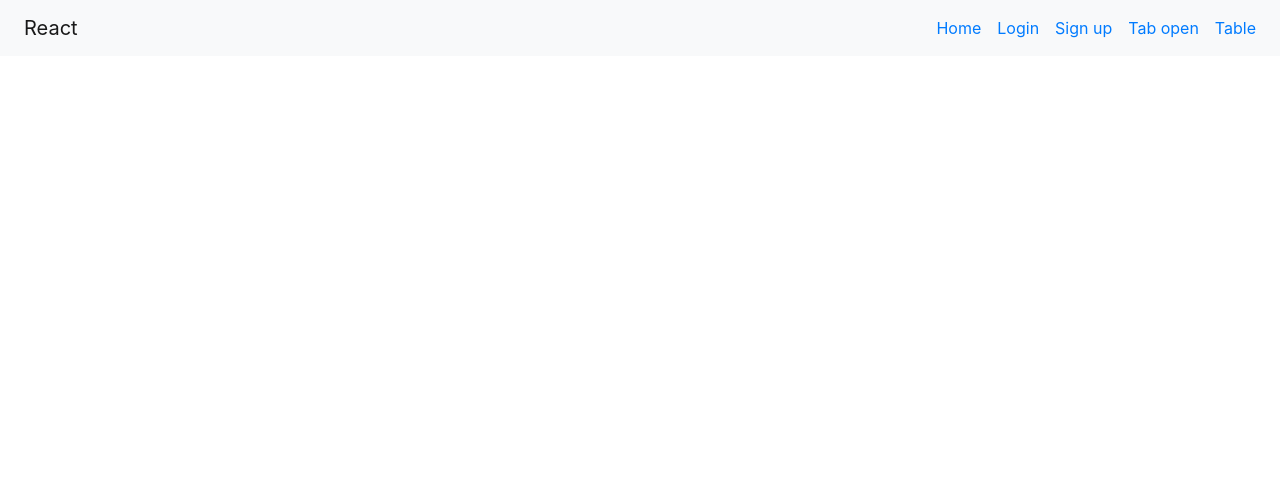
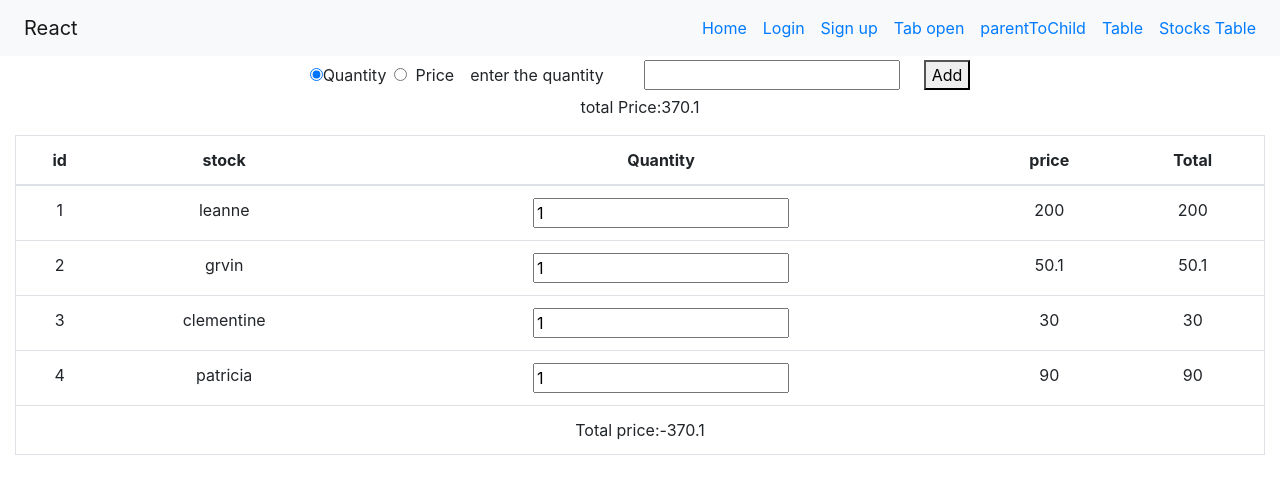
Before and after one commit to pareshprajapati-dolphin/basic-program, a React (Create React App) app: page /stock in a window 1280 px wide. Shown: the top 494 px of the page. Built offline with nearby package versions, Linux system fonts and the light colour scheme.

Commit message:
new program add

```diff
--- a/src/App.js
+++ b/src/App.js
@@ -2,7 +2,7 @@
 import React from "react";
 
 import "./App.css";
-import { BrowserRouter as Router, Switch, Route } from "react-router-dom";
+import { Switch, Route } from "react-router-dom";
 import { connect } from "react-redux";
 
 import Product from "./component/product/product";
@@ -15,6 +15,8 @@ import Logout from "./component/logout";
 import Tab from "./component/new folder/tab";
 import Register from "./component/form/register";
 import TableData from "./component/new folder/tableData";
+import CompA from "./component/parentchild/compA";
+import Stock from "./component/stock table/stock";
 
 function App(props) {
   const { isAuth } = props;
@@ -26,6 +28,8 @@ function App(props) {
       <Route path="/tab" component={Tab} />
       <Route path="/register" component={Register} />
       <Route path="/table" component={TableData} />
+      <Route path="/parentComponent" component={CompA} />
+      <Route path="/stock" component={Stock} />
     </Switch>
   );
 
--- a/src/component/form/register.js
+++ b/src/component/form/register.js
@@ -97,7 +97,7 @@ const Register = () => {
               accept=".png .jpg"
               onChange={handlefile}
             />
-            <img src={file} />
+            <img src={file} alt="upload img" />
           </div>
 
           <button type="submit" className="btn btn-primary">
--- a/src/component/home.js
+++ b/src/component/home.js
@@ -1,11 +1,9 @@
 import React, { useEffect, useState } from "react";
-import HomeComponent from "./home1/homeComponent";
-import ChidComponet from "./home1";
 
 const Home = () => {
   const [timer, setTimer] = useState();
   const [dateTime, setDateTime] = useState();
-  let a = 5;
+  let a = 20;
 
   useEffect(() => {
     let interval = setInterval(() => {
@@ -15,7 +13,7 @@ const Home = () => {
         loadtdate();
         clearInterval(interval);
       }
-    }, 500);
+    }, 1000);
   }, []);
 
   const loadtdate = () => {
--- a/src/component/navbar.js
+++ b/src/component/navbar.js
@@ -1,4 +1,4 @@
-import React, { useEffect } from "react";
+import React from "react";
 import { connect } from "react-redux";
 import { NavLink } from "react-router-dom";
 
@@ -40,6 +40,13 @@ const Navbar = (props) => {
             {!isAuth ? (
               <li>
                 {" "}
+                <NavLink to="/parentComponent"> parentToChild</NavLink>
+              </li>
+            ) : null}
+
+            {!isAuth ? (
+              <li>
+                {" "}
                 <NavLink to="/table"> Table</NavLink>
               </li>
             ) : null}
@@ -59,6 +66,12 @@ const Navbar = (props) => {
               <li>
                 {" "}
                 <NavLink to="/reducer"> Reducer </NavLink>{" "}
+              </li>
+            ) : null}
+            {!isAuth ? (
+              <li>
+                {" "}
+                <NavLink to="/stock"> Stocks Table</NavLink>{" "}
               </li>
             ) : null}
             {isAuth ? (
--- a/src/component/new folder/tableData.js
+++ b/src/component/new folder/tableData.js
@@ -14,9 +14,8 @@ const TableData = () => {
   };
 
   const onSortChange = (key) => {
-    let arrayCopy = "";
-    arrayCopy = users;
-    console.log(arrayCopy);
+    let arrayCopy = [...users];
+    //console.log(arrayCopy);
 
     if (keyValue !== key) {
       arrayCopy.sort((a, b) =>
@@ -52,7 +51,8 @@ const TableData = () => {
               </tr>
             </thead>
             <tbody>
-              {users.map((user, index) => (
+              {users &&
+                users.map((user, index) => (
                   <tr>
                     <th scope="row">{index + 1}</th>
                     <td>{user.firstname}</td>
--- /dev/null
+++ b/src/component/parentchild/compA.js
@@ -0,0 +1,44 @@
+import React, { useState } from "react";
+import CompB from "./compB";
+
+/// passing the data from parent to child and  pass the some result data form child to parent //
+const CompA = () => {
+  const [data, setData] = useState({
+    input1: "",
+    input2: "",
+  });
+
+  const handleChange = (e) => {
+    const { name, value } = e.target;
+    setData({
+      ...data,
+      [name]: value,
+    });
+  };
+
+  const handleCallback = (childdata) => {
+    //console.log("parent function ");
+    console.log(" the addtion of data", childdata);
+  };
+  return (
+    <>
+      <p> this the parent component</p>
+      <input
+        type="number"
+        name="input1"
+        onChange={(e) => handleChange(e)}
+        value={data.input1}
+      />
+      <input
+        type="text"
+        name="input2"
+        onChange={(e) => handleChange(e)}
+        value={data.input2}
+      />
+
+      <CompB inputdata={data} parentcall={handleCallback} />
+    </>
+  );
+};
+
+export default CompA;
--- /dev/null
+++ b/src/component/parentchild/compB.js
@@ -0,0 +1,21 @@
+import React from "react";
+
+/// this the child component ///
+const CompB = ({ inputdata, parentcall }) => {
+  console.log(inputdata);
+
+  const result = parseInt(inputdata.input1) + parseInt(inputdata.input2);
+
+  const handleChlid = () => {
+    //console.log(result);
+    parentcall(result);
+  };
+  return (
+    <>
+      <p>this the child component</p>
+      <button onClick={handleChlid}>result</button>
+    </>
+  );
+};
+
+export default CompB;
--- a/src/component/product/product.js
+++ b/src/component/product/product.js
@@ -66,7 +66,7 @@ const Product = () => {
           product
             .sort((a, b) => a.price - b.price)
 
-            .map((val, key) => {
+            .map((val) => {
               <div className="col-6 col-md-3 mt-2">
                 <div className="card" style={{ width: "18 rem" }}>
                   <img
@@ -85,7 +85,7 @@ const Product = () => {
         {selected === "descending" &&
           product
             .sort((a, b) => b.price - a.price)
-            .map((val, key) => {
+            .map((val) => {
               <div className="col-6 col-md-3 mt-2">
                 <div className="card" style={{ width: "18 rem" }}>
                   <img
--- /dev/null
+++ b/src/component/stock table/stock.js
@@ -0,0 +1,110 @@
+import React, { useEffect, useState } from "react";
+import data from "../../stockdata.json";
+
+const Stock = () => {
+  const [product, setProduct] = useState(data.products);
+  const [checked, setChecked] = useState("quantity");
+  const [total, setTotal] = useState(0);
+
+  const [stock, setStock] = useState("");
+
+  let a = 0;
+  useEffect(() => {
+    product.map((datatext) => (a = a + datatext.quanity * datatext.price));
+    setTotal(a);
+  }, []);
+
+  const handleAdd = () => {
+    //console.log("the data ===", stock, checked);
+    let a = 0;
+    if (checked === "quantity") {
+      product.map(
+        (arrayCopy) => (
+          (arrayCopy.quanity = stock),
+          (a = a + parseFloat(stock * arrayCopy.price))
+        )
+      );
+    }
+    if (checked === "price") {
+      //// price logic is here ///
+    }
+    setTotal(a);
+    setProduct(product);
+  };
+  return (
+    <>
+      <div className="container-fluid">
+        <div className="topping">
+          <input
+            type="radio"
+            value="quantity"
+            checked={checked === "quantity"}
+            onChange={(e) => setChecked(e.target.value)}
+          />
+          Quantity
+          <input
+            className="mx-2"
+            type="radio"
+            value="price"
+            checked={checked === "price"}
+            onChange={(e) => setChecked(e.target.value)}
+          />
+          Price
+          <label className="mx-3">
+            {" "}
+            enter the {checked === "quantity" ? "quantity" : "price"}{" "}
+          </label>
+          <input
+            className="mx-4"
+            type="text"
+            id="text"
+            name="textinput"
+            onChange={(e) => setStock(e.target.value)}
+          />
+          <button className="mt-1" type="submiit" onClick={() => handleAdd()}>
+            {" "}
+            Add{" "}
+          </button>
+          <p> total Price:{total}</p>
+        </div>
+        <div className="my-3">
+          <table class="table border shadow">
+            <thead>
+              <tr>
+                <th scope="col">id</th>
+                <th scope="col">stock</th>
+                <th scope="col">Quantity</th>
+                <th scope="col">price</th>
+                <th scope="col">Total</th>
+              </tr>
+            </thead>
+            <tbody>
+              {product &&
+                product.map((stocks, index) => (
+                  <tr>
+                    <td scope="row">{index + 1}</td>
+                    <td>{stocks.name}</td>
+                    <td>
+                      <input
+                        type="text"
+                        name="quanity"
+                        value={stocks.quanity}
+                      />
+                    </td>
+                    <td>{stocks.price}</td>
+                    <td>
+                      {stock === ""
+                        ? stocks.quanity * stocks.price
+                        : parseInt(stock) * stocks.price}
+                    </td>
+                  </tr>
+                ))}
+            </tbody>
+            <td colSpan="5">Total price:-{total}</td>
+          </table>
+        </div>
+      </div>
+    </>
+  );
+};
+export default Stock;
--- /dev/null
+++ b/src/stockdata.json
@@ -0,0 +1,29 @@
+{
+    "products": [
+      {
+        "id": 1,
+        "name": "leanne",
+        "price": 200,
+        "quanity":1
+      },
+      {
+        "id": 2,
+        "name": "grvin",
+        "price": 50.10,
+        "quanity":1
+      },
+      {
+        "id": 3,
+        "name": "clementine",
+        "price": 30,
+        "quanity":1
+      },
+      {
+        "id": 4,
+        "name": "patricia",
+        "price": 90,
+        "quanity":1
+
+      }
+    ]
+}
```
Also changed, not shown: src/component/redux/actions/action.js (+30 -34 lines). Lines whose indentation alone changed are shown as unchanged.
